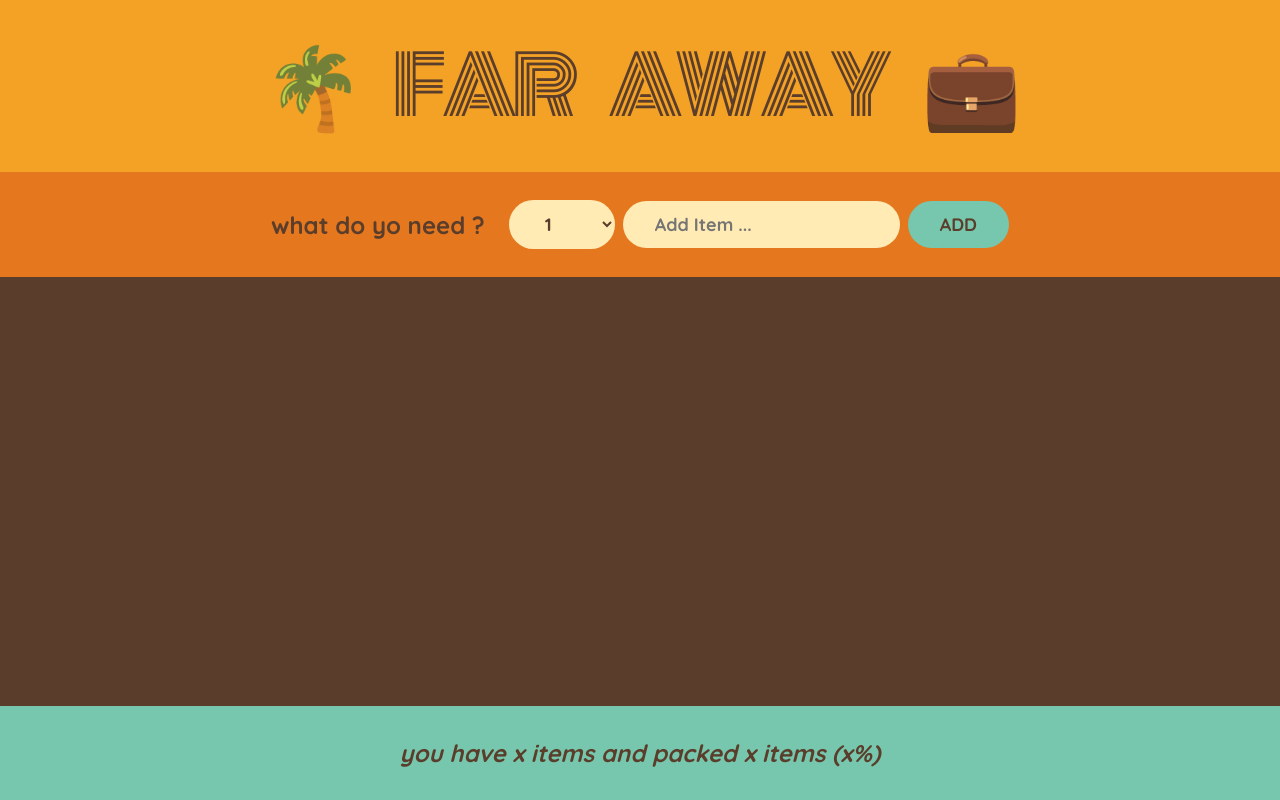
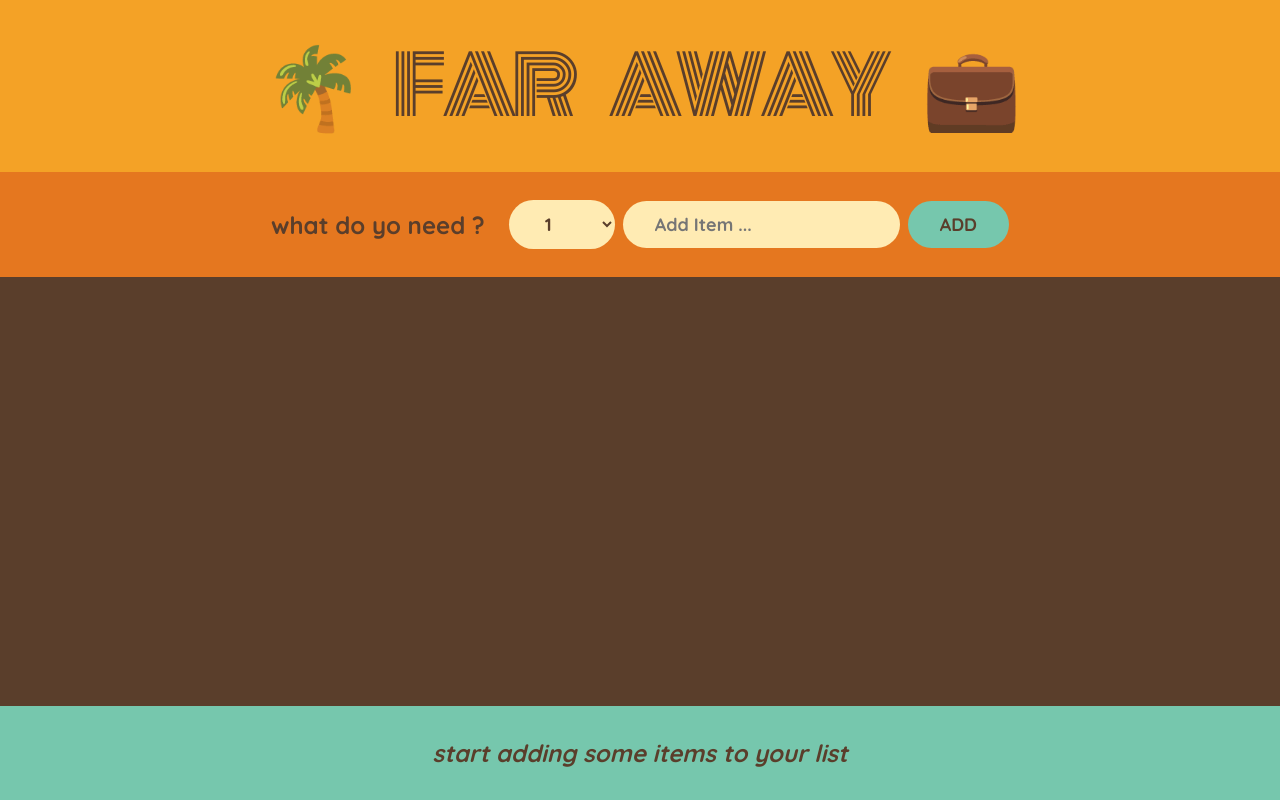
Before and after one commit to sunnyrithvik/react-travel-list, a React (Create React App) app: page / in a window 1280 px wide. Built offline with nearby package versions, Linux system fonts and the light colour scheme.

Commit message:
added stats in the footer

```diff
--- a/src/App.js
+++ b/src/App.js
@@ -28,7 +28,7 @@
         onDeleteitem={handleDeleteItem}
         onToggleItem={handleToggleItem}
       />
-      <Stats />
+      <Stats items={items} />
     </div>
   );
 }
@@ -119,10 +119,25 @@
   );
 }
 
-function Stats() {
+function Stats({ items }) {
+  if (!items.length)
+    return (
+      <p className="stats">
+        <em>start adding some items to your list</em>
+      </p>
+    );
+
+  const numItems = items.length;
+  const numPacked = items.filter((item) => item.packed).length;
+  const percentage = Math.round((numPacked / numItems) * 100);
+
   return (
     <footer className="stats">
-      <em>you have x items and packed x items (x%)</em>
+      <em>
+        {percentage === 100
+          ? "you got everything ready to go ✈️"
+          : `you have ${numItems} items and packed ${numPacked} items (${percentage}%)`}
+      </em>
     </footer>
   );
 }
```
